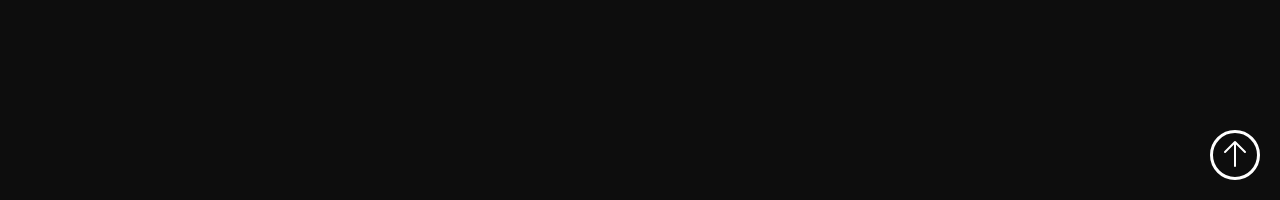
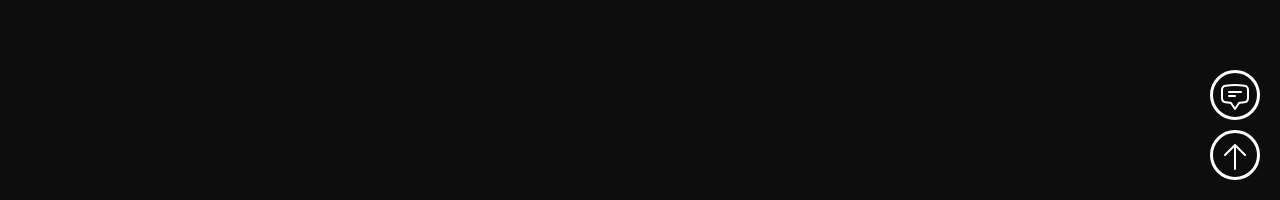
Before and after one commit to danielhc0228/my-portfolio, a React (Vite) app: page / in a window 1280 px wide. Shown: the part 600-800 px from the top of the page. Built offline with nearby package versions, Linux system fonts and the light colour scheme.

Commit message:
Create Board button on top of TopBtn in App.tsx that links to Board.tsx

```diff
--- a/src/App.tsx
+++ b/src/App.tsx
@@ -1,4 +1,4 @@
-import { BrowserRouter as Router, Route, Routes } from "react-router-dom";
+import { BrowserRouter as Router, Route, Routes, Link } from "react-router-dom";
 import { useState } from "react";
 import Footer from "./components/Footer";
 import Intro from "./components/Intro";
@@ -19,11 +19,16 @@ const TopBtn = styled.button`
     color: white;
     border: 3px solid white;
     position: fixed;
-
+    text-align: center;
+    padding-top: 7px;
     &:hover {
         background-color: white;
         color: black;
     }
+`;
+
+const BoardBtn = styled(TopBtn)`
+    bottom: 80px;
 `;
 
 function App() {
@@ -75,6 +80,24 @@ function App() {
                     />
                 </svg>
             </TopBtn>
+            <BoardBtn>
+                <Link to='/board'>
+                    <svg
+                        xmlns='http://www.w3.org/2000/svg'
+                        fill='none'
+                        viewBox='0 0 24 24'
+                        strokeWidth={1.5}
+                        stroke='currentColor'
+                        className='size-6'
+                    >
+                        <path
+                            strokeLinecap='round'
+                            strokeLinejoin='round'
+                            d='M7.5 8.25h9m-9 3H12m-9.75 1.51c0 1.6 1.123 2.994 2.707 3.227 1.129.166 2.27.293 3.423.379.35.026.67.21.865.501L12 21l2.755-4.133a1.14 1.14 0 0 1 .865-.501 48.172 48.172 0 0 0 3.423-.379c1.584-.233 2.707-1.626 2.707-3.228V6.741c0-1.602-1.123-2.995-2.707-3.228A48.394 48.394 0 0 0 12 3c-2.392 0-4.744.175-7.043.513C3.373 3.746 2.25 5.14 2.25 6.741v6.018Z'
+                        />
+                    </svg>
+                </Link>
+            </BoardBtn>
         </Router>
     );
 }
```
